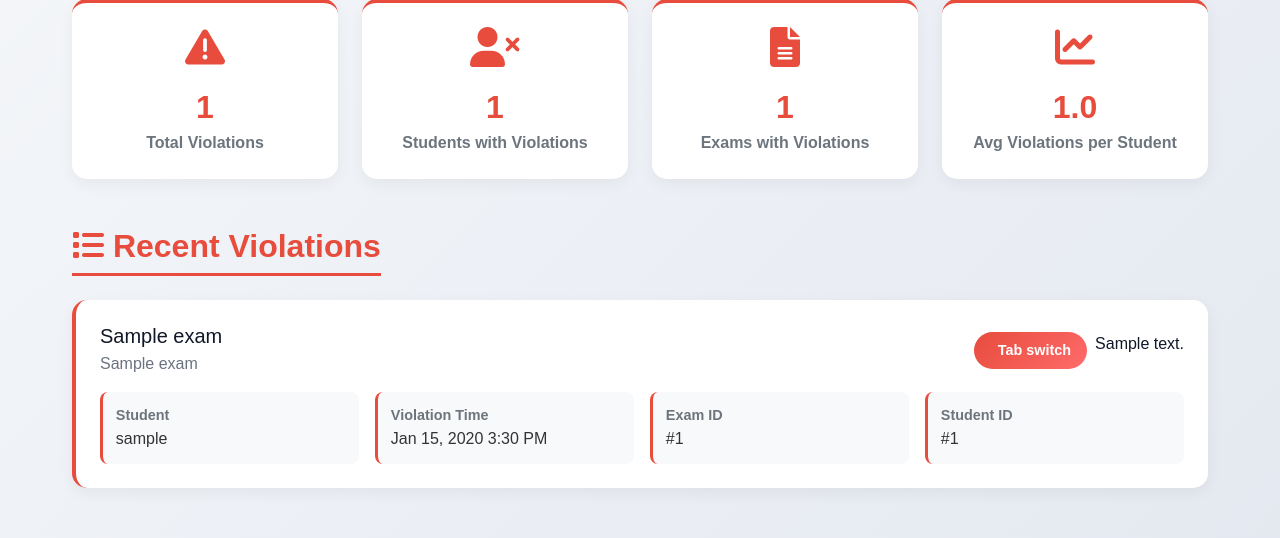
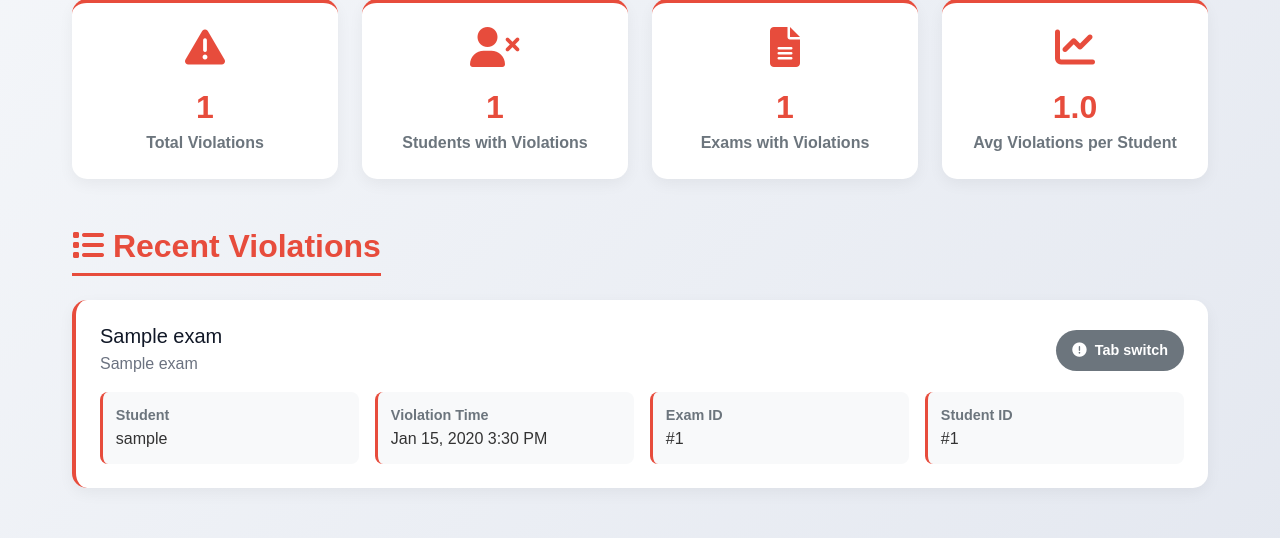
Before and after one commit to SameerKashyap04/Smart-Test-System, a PHP site: page /examiner/view_violations.php in a window 1280 px wide. Shown: the part 217-755 px from the top of the page. Run offline with PHP 8.4, Linux system fonts and the light colour scheme; the visitor is signed in with stand-in values (Sample User, id 1); tables that the repository leaves empty hold one stand-in row (values such as "Sample post").

Commit message:
Update Violation Display: Add icons and descriptive labels

```diff
--- a/examiner/view_violations.php
+++ b/examiner/view_violations.php
@@ -53,6 +53,21 @@ $stats = mysqli_fetch_assoc($stats_result);
             background: linear-gradient(135deg, #f5f7fa 0%, #e4e8f0 100%);
             min-height: 100vh;
         }
+        /* Custom Violation Badges */
+        .badge-violation {
+            padding: 0.6rem 1rem;
+            border-radius: 50px;
+            font-weight: 600;
+            font-size: 0.9rem;
+            display: inline-flex;
+            align-items: center;
+            gap: 0.5rem;
+        }
+        .bg-danger-soft { background: #ffe5e5; color: #e74c3c; border: 1px solid #e74c3c; }
+        .bg-warning-soft { background: #fff3cd; color: #856404; border: 1px solid #ffeeba; }
+        .bg-info-soft { background: #d1ecf1; color: #0c5460; border: 1px solid #bee5eb; }
+        .bg-dark-soft { background: #d6d8d9; color: #1b1e21; border: 1px solid #c6c8ca; }
+
         .dashboard-container {
             max-width: 1200px;
             margin: 0 auto;
@@ -229,7 +244,43 @@ $stats = mysqli_fetch_assoc($stats_result);
 
         <?php if (mysqli_num_rows($violations) > 0): ?>
             <div class="violations-list">
-                <?php while ($violation = mysqli_fetch_assoc($violations)): ?>
+                <?php
+                function getViolationConfig($type) {
+                    if (strpos($type, 'prohibited_object') !== false) {
+                        $obj = str_replace('prohibited_object_', '', $type);
+                        return ['icon' => 'fa-mobile-alt', 'label' => 'Object: ' . ucfirst($obj), 'class' => 'bg-danger-soft'];
+                    }
+                    if (strpos($type, 'suspicious_speech') !== false) {
+                        $word = str_replace('suspicious_speech_', '', $type);
+                        return ['icon' => 'fa-microphone-slash', 'label' => 'Speech: "' . ucfirst($word) . '"', 'class' => 'bg-danger-soft'];
+                    }
+
+                    switch($type) {
+                        case 'tab_change': return ['icon' => 'fa-window-restore', 'label' => 'Tab Switch', 'class' => 'bg-warning-soft'];
+                        case 'multiple_faces_detected': return ['icon' => 'fa-users', 'label' => 'Multiple Faces', 'class' => 'bg-danger-soft'];
+                        case 'no_face_detected': return ['icon' => 'fa-user-slash', 'label' => 'No Face', 'class' => 'bg-warning-soft'];
+                        case 'liveness_failure_no_blink': return ['icon' => 'fa-image', 'label' => 'Fake Face / Photo', 'class' => 'bg-danger-soft'];
+                        case 'impersonation_suspected': return ['icon' => 'fa-id-card-alt', 'label' => 'Impersonation', 'class' => 'bg-dark-soft'];
+                        case 'environment_too_dark': return ['icon' => 'fa-lightbulb', 'label' => 'Low Light', 'class' => 'bg-info-soft'];
+                        case 'high_background_noise': return ['icon' => 'fa-volume-up', 'label' => 'High Noise', 'class' => 'bg-warning-soft'];
+                        case 'face_too_close': return ['icon' => 'fa-search-plus', 'label' => 'Face Too Close', 'class' => 'bg-info-soft'];
+                        case 'face_too_far': return ['icon' => 'fa-search-minus', 'label' => 'Face Too Far', 'class' => 'bg-info-soft'];
+                        case 'mouth_open_talking': return ['icon' => 'fa-comment-dots', 'label' => 'Talking / Whispering', 'class' => 'bg-danger-soft'];
+                        case 'suspicious_emotion_fear': return ['icon' => 'fa-flushed', 'label' => 'High Stress/Fear', 'class' => 'bg-info-soft'];
+                        case 'impossible_typing_speed': return ['icon' => 'fa-keyboard', 'label' => 'Bot Typing Speed', 'class' => 'bg-dark-soft'];
+                        case 'vm_or_bot_detected': return ['icon' => 'fa-robot', 'label' => 'VM / Bot Detected', 'class' => 'bg-dark-soft'];
+                        case 'devtools_debugger_detected': return ['icon' => 'fa-code', 'label' => 'DevTools Opened', 'class' => 'bg-dark-soft'];
+                        case 'looking_left': return ['icon' => 'fa-arrow-left', 'label' => 'Looking Left', 'class' => 'bg-warning-soft'];
+                        case 'looking_right': return ['icon' => 'fa-arrow-right', 'label' => 'Looking Right', 'class' => 'bg-warning-soft'];
+                        case 'looking_up': return ['icon' => 'fa-arrow-up', 'label' => 'Looking Up', 'class' => 'bg-warning-soft'];
+                        case 'looking_down': return ['icon' => 'fa-arrow-down', 'label' => 'Looking Down', 'class' => 'bg-warning-soft'];
+                        default: return ['icon' => 'fa-exclamation-circle', 'label' => ucfirst(str_replace('_', ' ', $type)), 'class' => 'bg-secondary text-white'];
+                    }
+                }
+
+                while ($violation = mysqli_fetch_assoc($violations)):
+                    $config = getViolationConfig($violation['violation_type']);
+                ?>
                     <div class="violation-card">
                         <div class="violation-header">
                             <div>
@@ -237,12 +288,9 @@ $stats = mysqli_fetch_assoc($stats_result);
                                 <p class="mb-0 text-muted"><?php echo htmlspecialchars($violation['subject']); ?></p>
                             </div>
                             <div class="d-flex gap-2">
-                                <span class="violation-type">
-                                    <i class="fas fa-tab me-1"></i>
-                                    <?php echo ucfirst(str_replace('_', ' ', $violation['violation_type'])); ?>
-                                </span>
-                                <span class="violation-description">
-                                    <?php echo htmlspecialchars($violation['violation_description'] ?? 'No description'); ?>
+                                <span class="badge-violation <?php echo $config['class']; ?>">
+                                    <i class="fas <?php echo $config['icon']; ?>"></i>
+                                    <?php echo htmlspecialchars($config['label']); ?>
                                 </span>
                             </div>
                             <?php if (!empty($violation['proof_image_path'])): ?>
```
